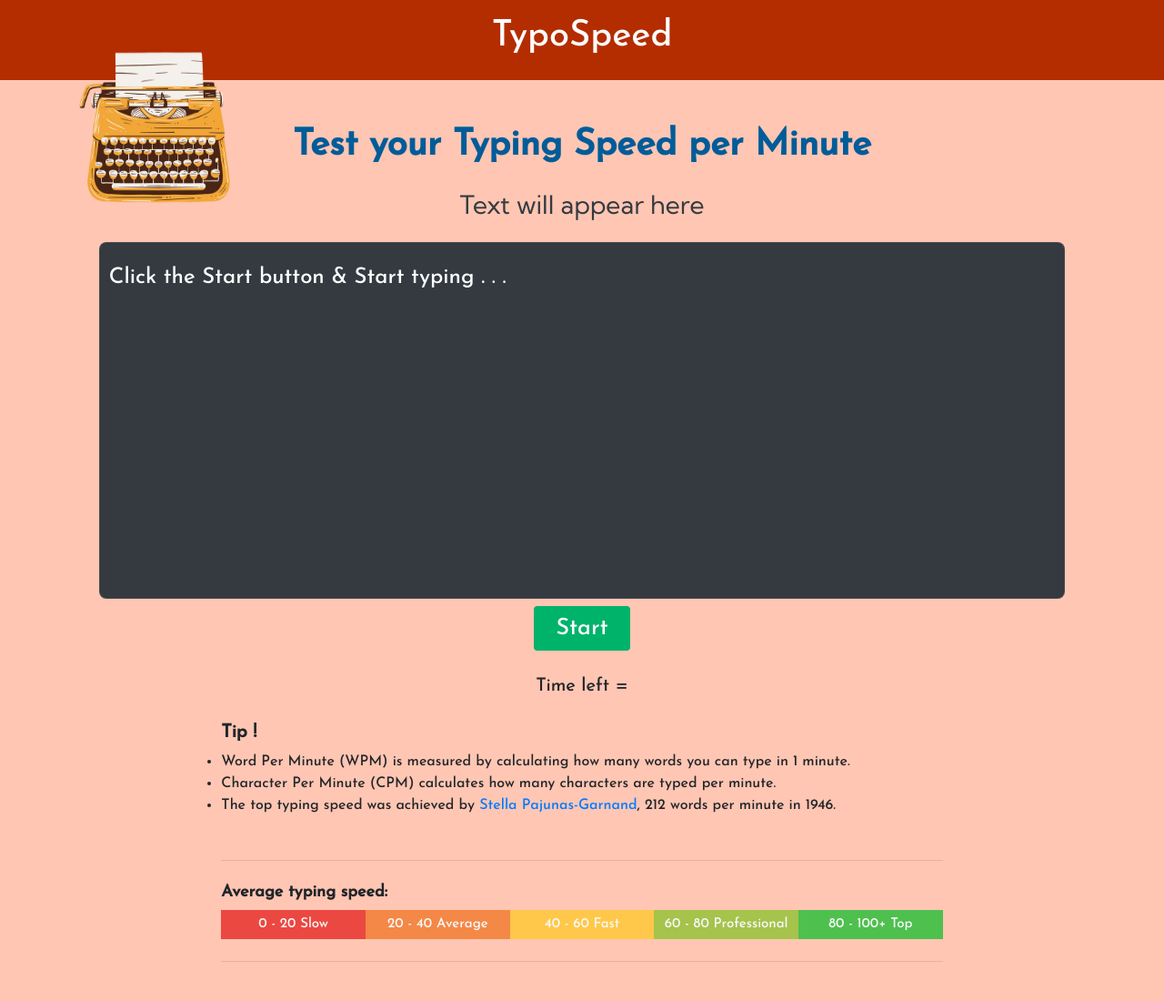
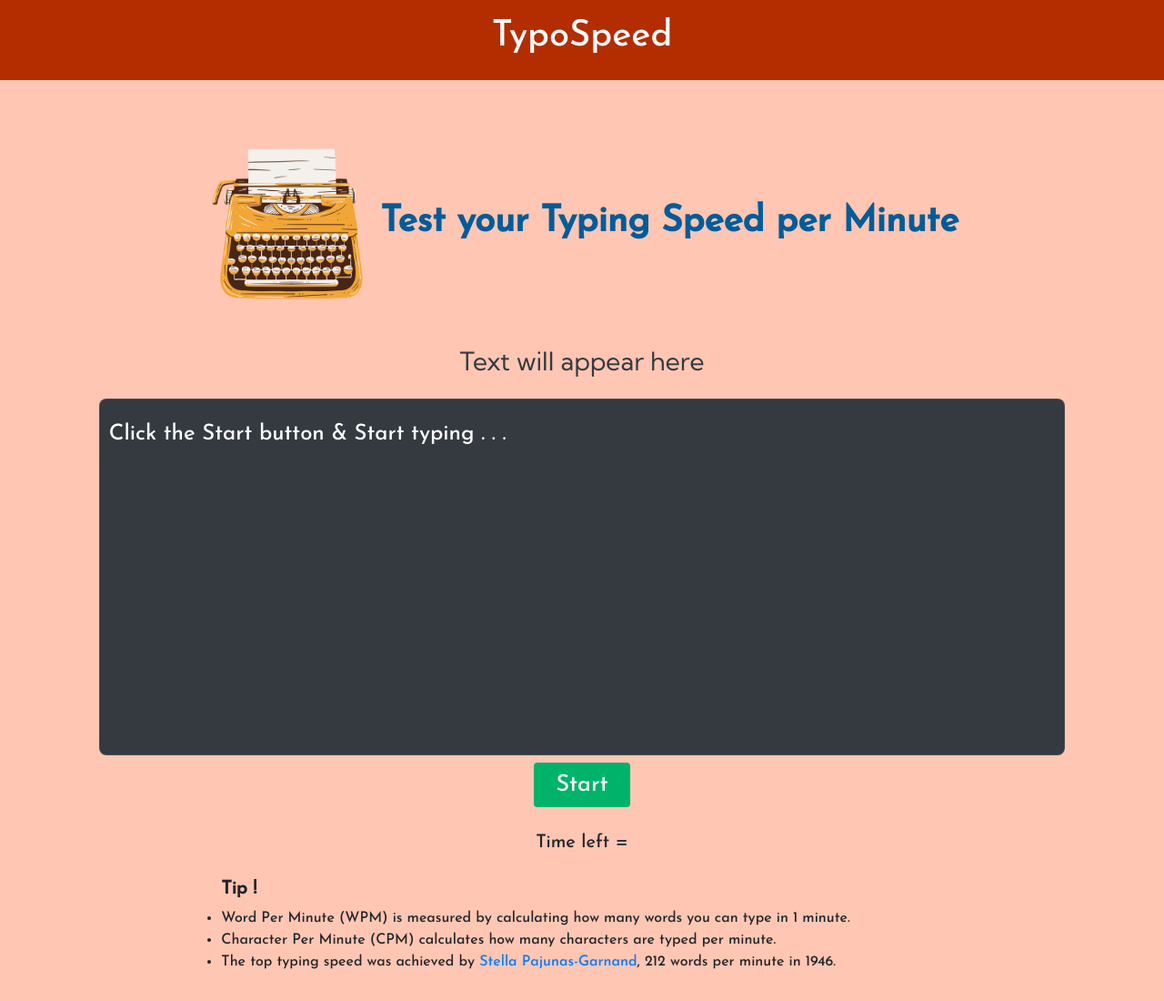
Before and after one commit to kbalaji001/TypoSpeed, a plain HTML site: page index.html in a window 1280 px wide. Shown: the top 1100 px of the page at 91% size. Drawn offline with nearby package versions, Linux system fonts and the light colour scheme; a web font is replaced by a local one.

Commit message:
Update styles.css

```diff
--- a/styles.css
+++ b/styles.css
@@ -92,9 +92,6 @@ textarea:focus{
 }
 
 #im{
-	position: absolute;
 	width:180px;
 	height:220px;
-	left: 80px;
-	top: 30px;
 }
```
